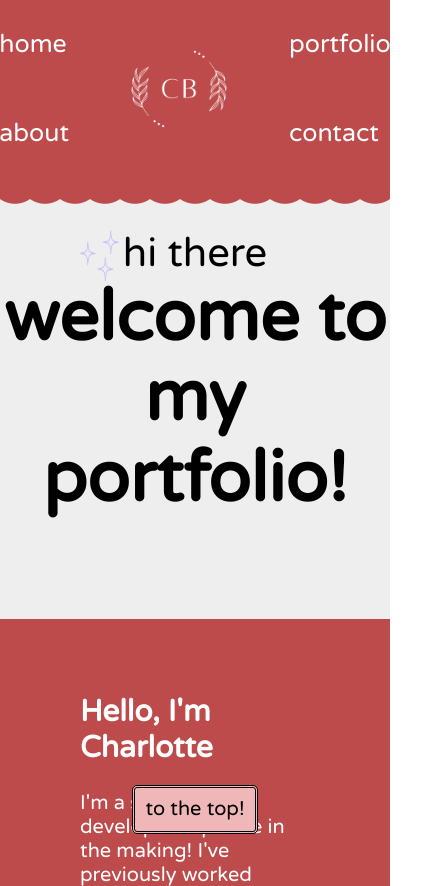
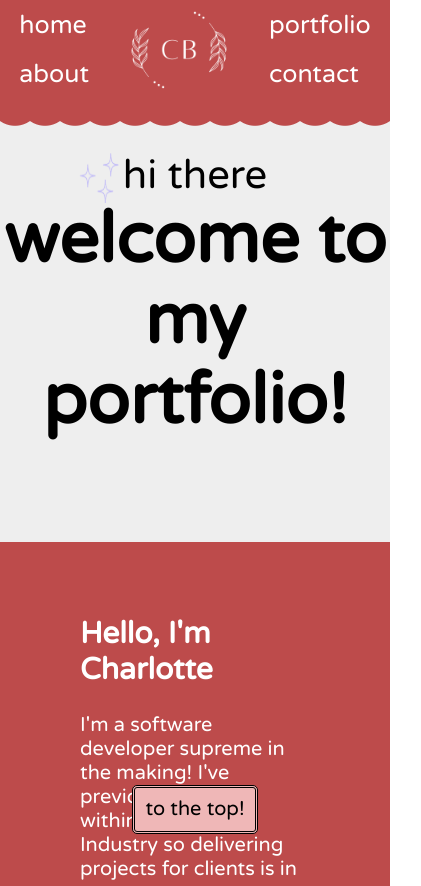
Before and after one commit to cfbuckley14/portfolio, a plain HTML site: page index.html in a window 390 px wide. Shown: the top 886 px of the page, 421 px wide, since content can reach past the window. Drawn offline with Linux system fonts and the light colour scheme.

Commit message:
updates from max's code review - rectifying portfolio spacing and nav-bar

```diff
--- a/index.html
+++ b/index.html
@@ -12,7 +12,7 @@
 	</head>
 
 	<body>
-		<nav class="nav-bar" id="nav-bar">
+		<nav id="nav-bar">
 			<div>
 				<a class="navigation-links" href="#header-section">home</a>
 				<a class="navigation-links" href="#about-me">about</a>
--- a/style.css
+++ b/style.css
@@ -5,7 +5,7 @@ html {
 	box-sizing: border-box;
 }
 
-.nav-bar {
+nav {
 	position: relative;
 	display:flex;
 	align-items: center;
@@ -14,11 +14,11 @@ html {
 	background-color: #BD4B4B;
 }
 
-.nav-bar div a {
+nav div a {
 	padding: 30px;
 }
 
-.nav-bar::after {
+nav::after {
  	position: absolute;
 	bottom: -50px;
  	left: 0px;
@@ -139,7 +139,7 @@ header div a {
 .portfolio-section {
 	background-color: #EEEEEE;
 	padding: 50px;
-	height: 100vh;
+	min-height: 100vh;
 }
 
 .portfolio-section h2 {
@@ -148,8 +148,6 @@ header div a {
 	justify-content: center;
 	font-family: 'Varela Round', sans-serif;
 	font-size: 4rem;
-	display: flex;
-	justify-content: center;
 }
 
 .portfolio-parent {
@@ -164,7 +162,8 @@ header div a {
 
 .portfolio-item {
 	grid-row-start: 1;
-	justify-content: center;
+	display: flex;
+	flex-direction: column;
 	align-items: center;
 	border-style: dotted;
 	border-color: #000000;
@@ -176,7 +175,7 @@ header div a {
 }
 
 .project-card-image {
-	width: 150px;
+	width: 60%;
 }
 
 footer {
@@ -205,7 +204,7 @@ a {
 }
 
 @media screen and (max-width: 600px) {
-	.nav-bar div {
+	nav div {
 		flex-direction: column;
 		justify-content: center;
 		align-text: center;
@@ -242,7 +241,13 @@ a {
 		height: auto;
 	}
 }
-@media screen and (max-width: 850px) {
+@media screen and (max-width: 875px) {
+	nav div {
+		flex-direction: column;
+		justify-content: center;
+		align-text: center;
+		display: flex;
+	}
 	.portfolio-section {
 		flex-direction: column;
 		height: auto;
@@ -267,9 +272,6 @@ a {
 	.about-section h2 {
 		font-size: 3rem;
 	}
-	.about-section h3 {
-		font-size: 2rem;
-	}
 	.about-section p {
 		font-size: 2rem;
 	}
```
